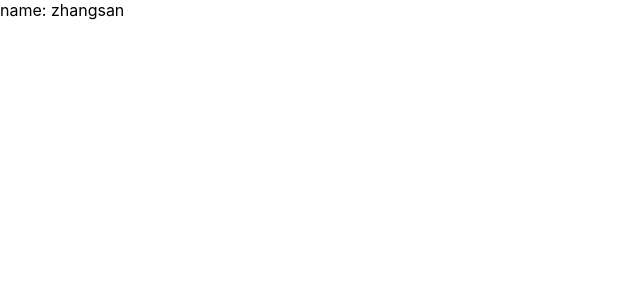
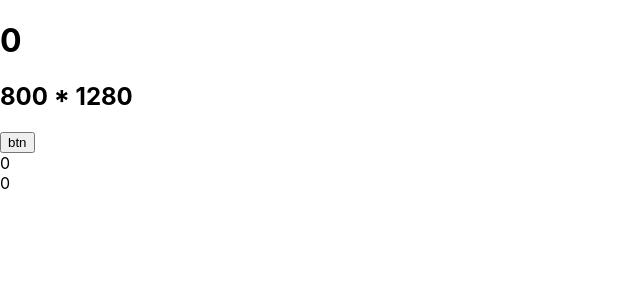
Before and after one commit to symboll/red, a React (Create React App) app in the folder web/: page / in a window 1280 px wide. Shown: the top 300 px of the page, without its empty margins (0-640 px from the left). Built offline with nearby package versions, Linux system fonts and the light colour scheme.

Commit message:
feat: add hook demo / features demo

```diff
--- a/web/src/App.js
+++ b/web/src/App.js
@@ -1,8 +1,15 @@
 import React, { lazy, Suspense } from 'react'
 import { Provider } from 'react-redux'
-import { BrowserRouter, Switch, Route,HashRouter } from 'react-router-dom'
+import {
+  BrowserRouter,
+  Switch,
+  Route,
+  // HashRouter
+} from 'react-router-dom'
 import store from './store'
 
+const Feature = lazy(()=> import('../src/pre_/features'))
+const Hook = lazy(()=> import('../src/pre_/hook'))
 const Home = lazy(() => import('../src/pages/home'))
 const About = lazy(() => import('../src/pages/about'))
 
@@ -10,12 +17,14 @@ const App = () => {
   return (
     <Provider store={store}>
       <Suspense fallback={<div>loading</div>}>
-        <HashRouter>
+        <BrowserRouter>
           <Switch>
-            <Route path='/' exact component={Home} />
+            <Route path='/' exact component={Hook} />
+            <Route path='/feature'  component={Feature} />
+            <Route path='/home'  component={Home} />
             <Route path='/about' component={About} />
           </Switch>
-        </HashRouter>
+        </BrowserRouter>
       </Suspense>
     </Provider>
   )
--- a/web/src/pages/home/store/reducer.js
+++ b/web/src/pages/home/store/reducer.js
@@ -7,7 +7,7 @@ const reducer = (state = defaultState, action) => {
     case '':
       break;
 
-    default: console.log('xx')
+    default:
   }
   return state
 }
--- /dev/null
+++ b/web/src/pre_/features.jsx
@@ -0,0 +1,83 @@
+import React, { Component, createContext, PureComponent } from 'react'
+
+const BatteryContext = createContext()
+
+class Features extends Component {
+
+  state = {
+    battery: 60,
+    own: 20
+  }
+  handleClick = () => {
+    this.setState((prevState) => ({
+      battery: prevState.battery + 1
+    }))
+  }
+
+  childBtnClick =() => {
+    console.log(123)
+  }
+
+  changeParentOwnProps = () => {
+    this.setState((preState) => ({
+      own: preState.own +2
+    }))
+  }
+
+  render () {
+    const { battery , own} = this.state
+    return (
+      <>
+        <BatteryContext.Provider value={ battery }>
+          <Middle />
+        </BatteryContext.Provider>
+        { own }
+        <button onClick={this.handleClick}>Btn</button>
+        <button onClick={this.changeParentOwnProps}>ChangeParentOwnProps</button>
+        <Child
+          childBtnClick={ this.childBtnClick }
+          battery={battery}
+        />
+      </>
+    )
+  }
+}
+
+class Child extends PureComponent {
+  // shouldComponentUpdate (nextProps, nextState) {
+  //   if(nextProps.battery !== this.props.battery) {
+  //     return true
+  //   }
+  //   return false
+  // }
+  render() {
+    console.log('child render!')
+    const { battery } = this.props
+    const { childBtnClick } = this.props
+    return (
+      <div style={{ background: 'pink' }}> { battery  }
+        <button onClick={childBtnClick}> BTN</button>
+      </div>
+    )
+  }
+}
+
+class Middle extends Component {
+  render () {
+    return <Leaf />
+  }
+}
+
+class Leaf extends Component {
+  static contextType = BatteryContext
+  render () {
+    const battery = this.context
+    return (
+      // <BatteryContext.Consumer>
+      // { battery => <h1>Battery: {battery}</h1> }
+      // </BatteryContext.Consumer>
+      <h1>Battery: {battery}</h1>
+    )
+  }
+}
+export default Features
--- /dev/null
+++ b/web/src/pre_/hook.jsx
@@ -0,0 +1,92 @@
+import React, {
+  useState,
+  useEffect,
+  createContext,
+  useContext,
+  useMemo,
+  useCallback,
+  useRef,
+  forwardRef,
+  memo  } from 'react'
+
+
+const CountContext = createContext()
+
+const Hook = props => {
+  const CounterRef = useRef()
+
+  const [count, setCount] = useState(() => props.count || 0)
+  const [size, setSize] = useState({
+    width: document.documentElement.clientWidth,
+    height: document.documentElement.clientHeight
+  })
+  const onResize = () => {
+    setSize({
+      width: document.documentElement.clientWidth,
+      height: document.documentElement.clientHeight
+    })
+  }
+  useEffect(() => {
+    document.title = count
+  })
+  useEffect(() => {
+    window.addEventListener('resize',  onResize, false)
+    return () => window.removeEventListener('resize', onResize, false)
+  }, [])
+
+  const double = useMemo(() => {
+        return count * 2
+  }, [count === 3])
+
+  // const click = useMemo(()=> {
+  //   return () => {
+  //     console.log('click')
+  //   }
+  // }, [])
+  const click = useCallback(()=> {
+    console.log(CounterRef.current)
+  } , [])
+
+  // useMemo(()=> fn) === useCallback(fn)
+
+
+
+  return (
+    <>
+      <h1>{ count }</h1>
+      <h2>{size.height} * { size.width }</h2>
+      <button onClick={ () => setCount(count => count + 1)}>btn</button>
+      <CountContext.Provider value={count}>
+        <Middle />
+      </CountContext.Provider>
+
+      <Counter ref={CounterRef}  count={double} handleClick={click}/>
+    </>
+  )
+}
+
+const Counter = memo(forwardRef(function ({ count, handleClick }, ref) {
+  console.log('Counter render! ', count)
+  return (
+    <div onClick={ handleClick } ref={ref}>
+      { count }
+    </div>
+  )
+}))
+
+// forwardRef((props, ref) => {})
+
+
+function Middle () {
+  return (<Leaf />)
+}
+
+function Leaf () {
+  const count = useContext(CountContext)
+  return (
+    <div>
+      { count }
+    </div>
+  )
+}
+export default Hook
```
Also changed, not shown: web/package.json (+6 -1 lines).
